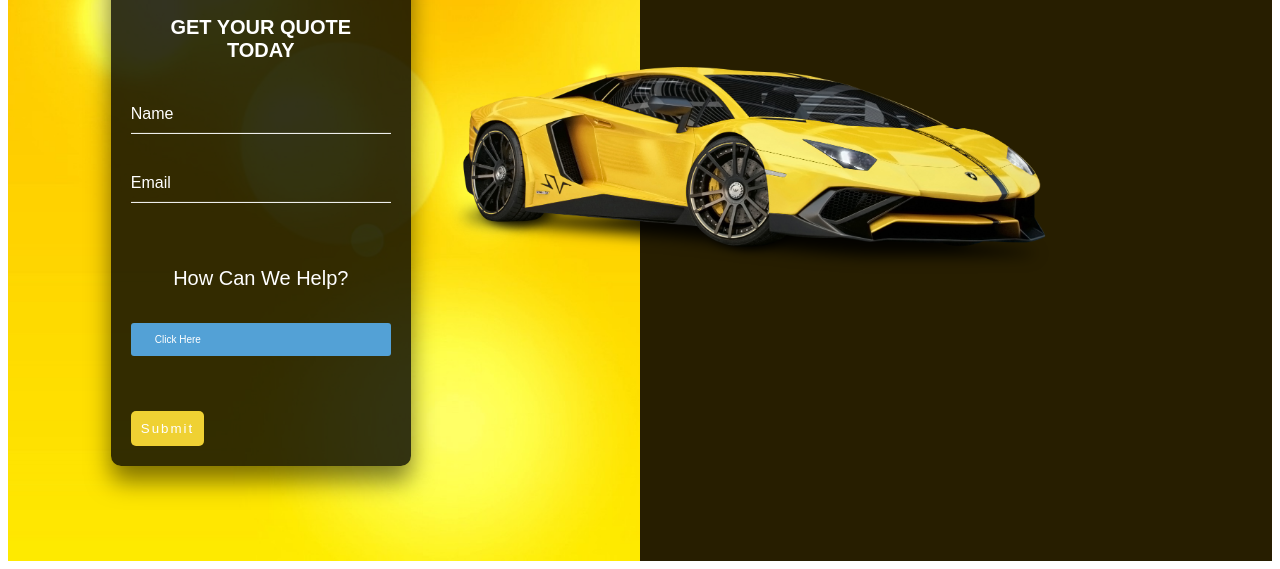
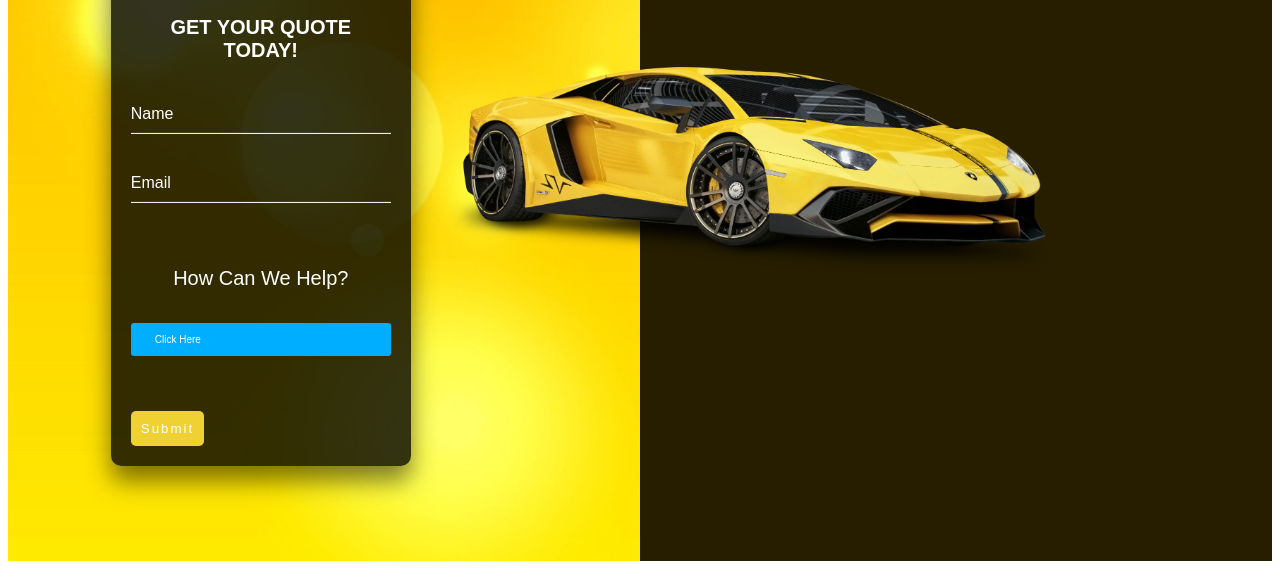
Before and after one commit to dhansenaz/responsivewebpage, a plain HTML site: page index.html in a window 1280 px wide. In both pictures the pointer is over the element 260 px from the left and 586 px from the top of the page. Shown: the part 247-816 px from the top of the page. Drawn offline with nearby package versions, Linux system fonts and the light colour scheme.

Commit message:
dropdwon color

```diff
--- a/index.html
+++ b/index.html
@@ -62,7 +62,7 @@
                   </div>
               </div> -->
           <div class="box">
-            <h1 class='call-to-action'>GET YOUR QUOTE TODAY</h1>
+            <h1 class='call-to-action'>GET YOUR QUOTE TODAY!</h1>
             <div class="logo-apex">
               <img src="images/apexlogo.png" alt="logo" />
             </div>
--- a/style.css
+++ b/style.css
@@ -328,7 +328,7 @@ div.dropdown > div.list > div.item.selected {
 
 div.dropdown > div.caption:hover,
 div.dropdown > div.list > div.item:hover {
-  background-color: rgb(83, 161, 214);
+  background-color: #00aeff;
   color: #fff;
 }
 
```
